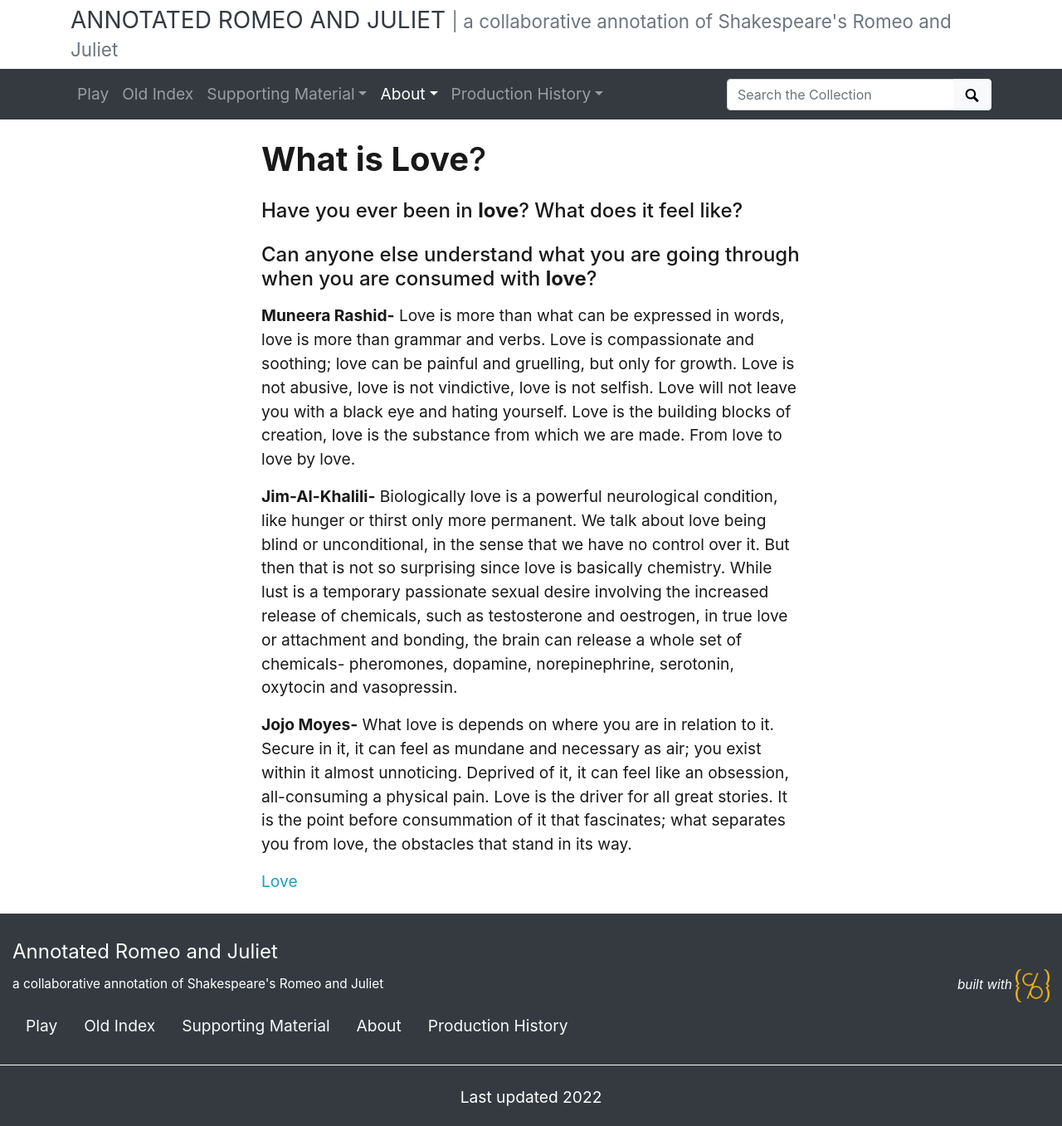
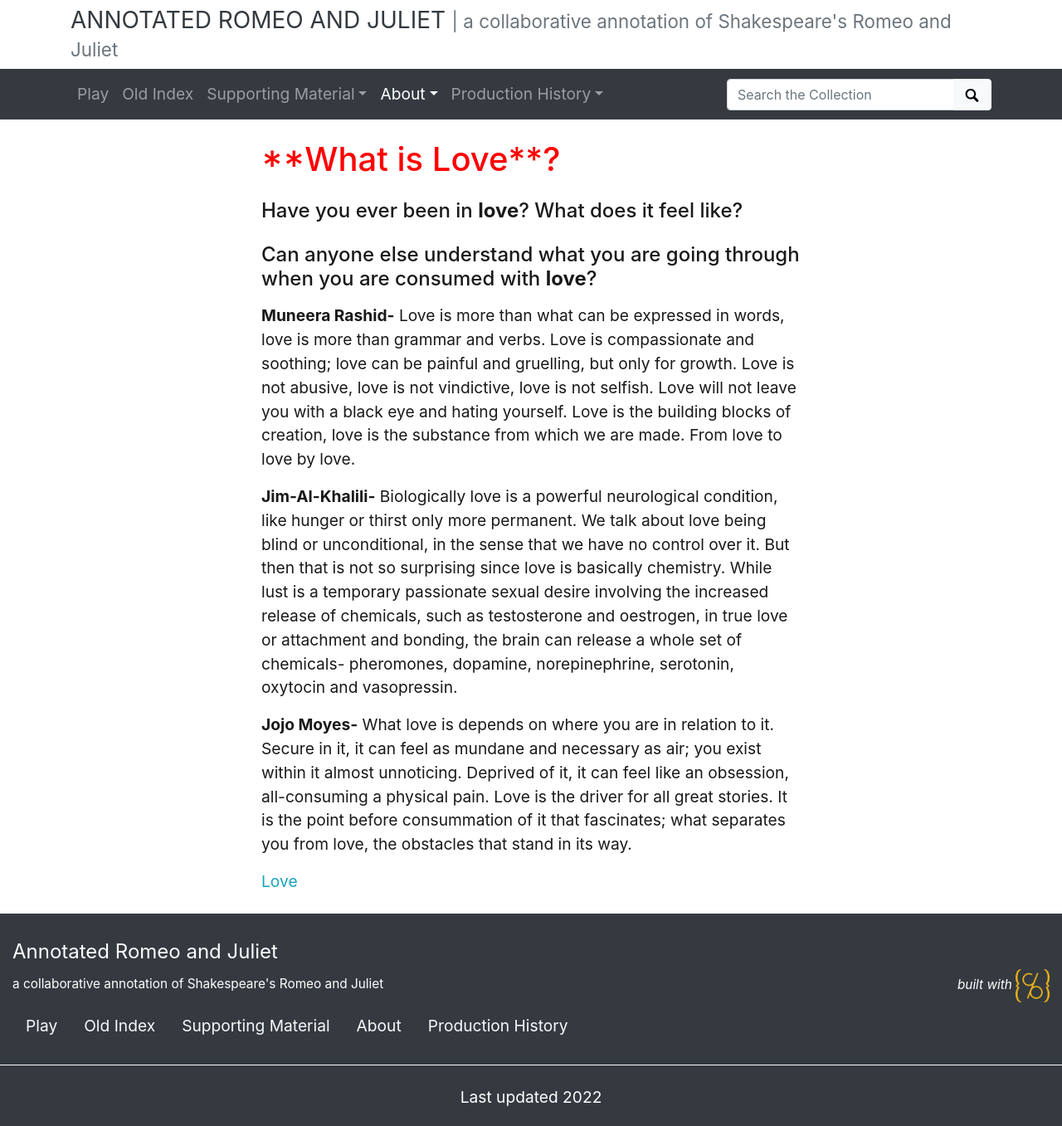
Before and after one commit to thecdil/romeoandjuliet, a Jekyll site: the page built from pages/Love.md, in a window 1280 px wide. Shown: the whole page at 83% size. Built offline with Jekyll 4.4.1, drawn with Linux system fonts in a browser that asks for light colours.

Commit message:
Update Love.md

```diff
--- a/pages/Love.md
+++ b/pages/Love.md
@@ -3,7 +3,7 @@ title: Love
 layout: about
 permalink: /love.html
 ---
-# **What is Love**?
+# <font color="red">**What is Love**?</font>
 
 #### Have you ever been in **love**? What does it feel like?
 
```
